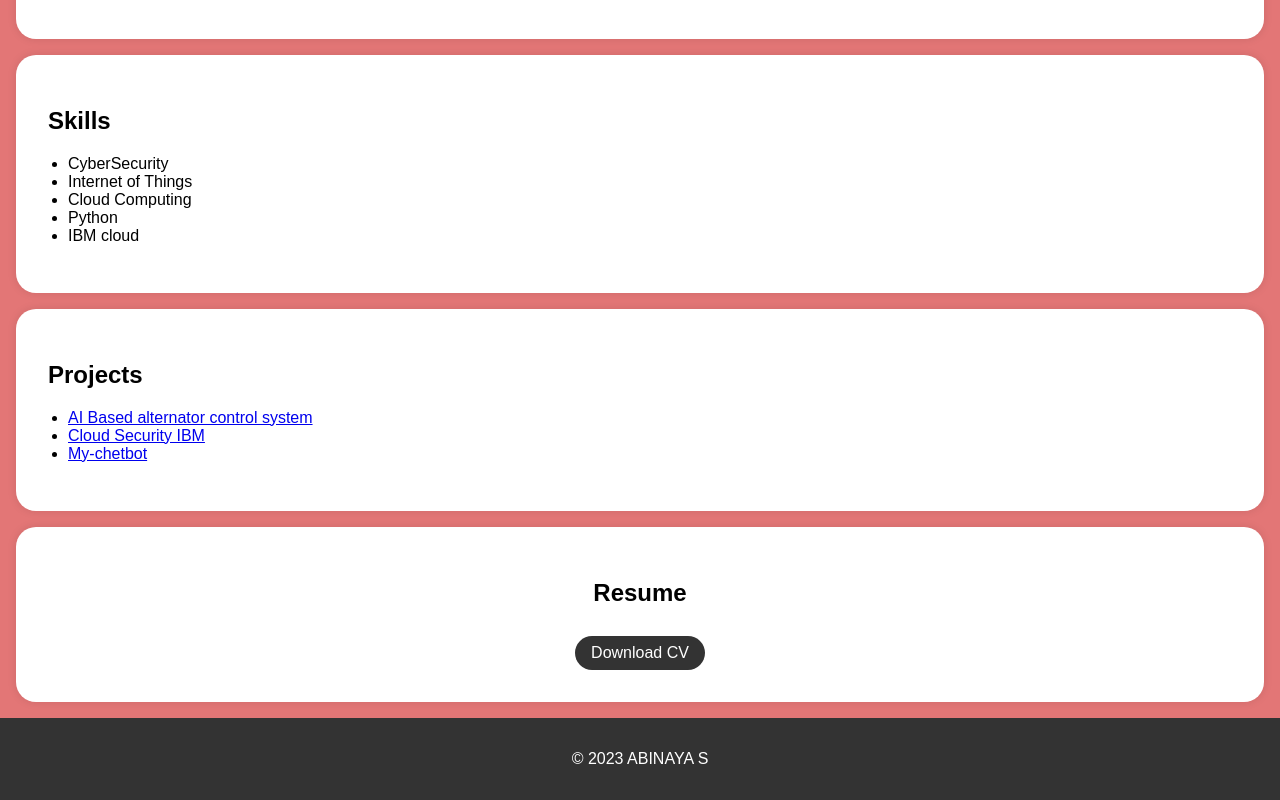
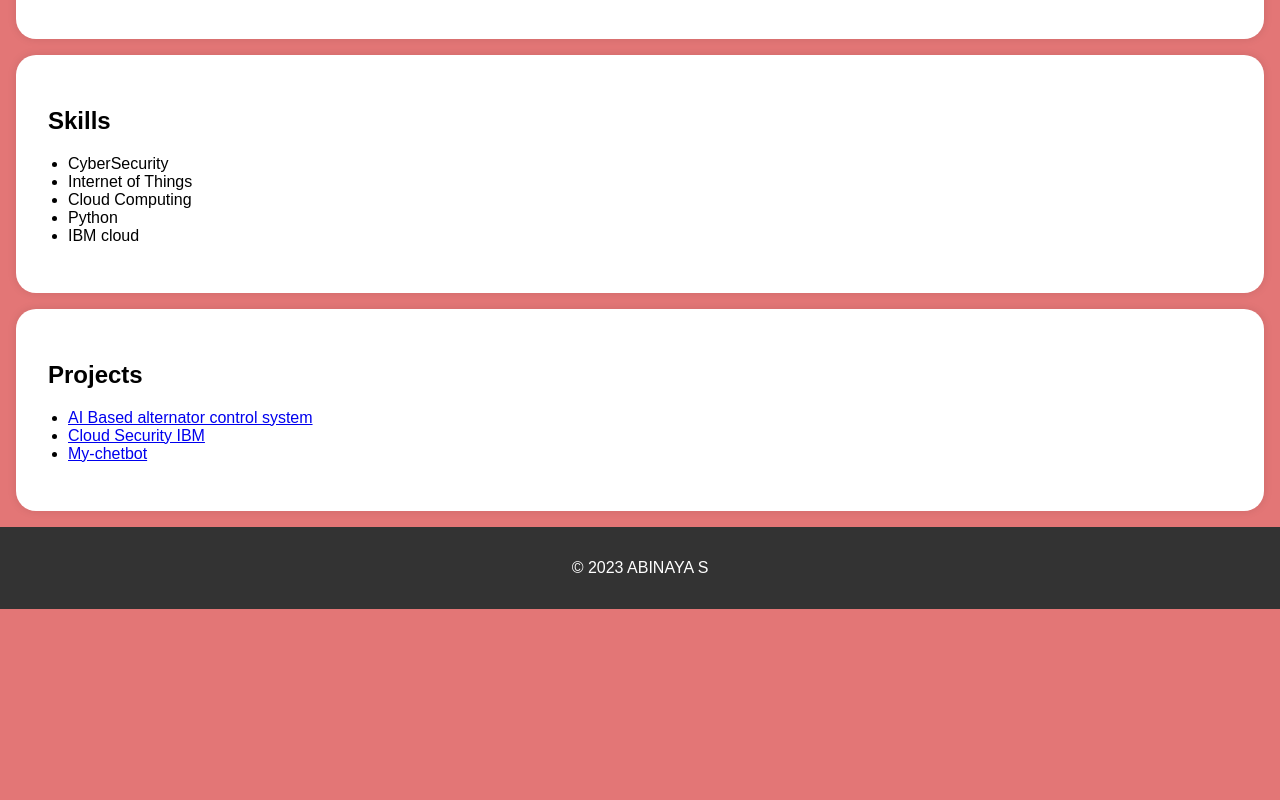
Before and after one commit to Sumithraabi03/abi, a plain HTML site: page Index.html in a window 1280 px wide. Shown: the part 695-1495 px from the top of the page. After the commit the page ends 1304 px from the top, so only its background shows below. Drawn offline with Linux system fonts and the light colour scheme.

Commit message:
index.html

```diff
--- a/Index.html
+++ b/Index.html
@@ -152,16 +152,6 @@
         </div>
     </section>
 
-    <section id="resume">
-
-        <div class="section-content">
-            <center>
-            <h2>Resume</h2>
-            <a href="./vigneshioT (1).pdf" target="_blank" class="download-button">Download CV</a>
-        </center>
-        </div>
-
-    </section>
 
     <footer>
         <p>&copy; 2023 ABINAYA S</p>
```
